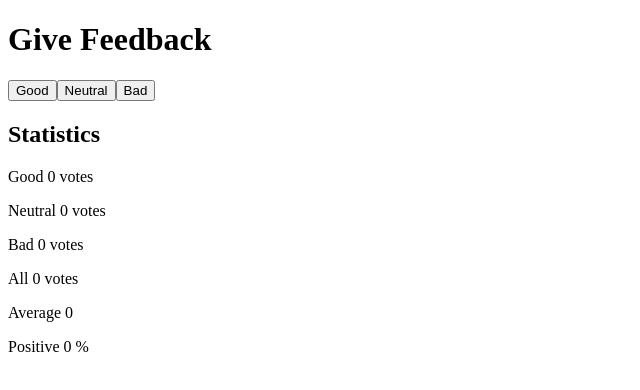
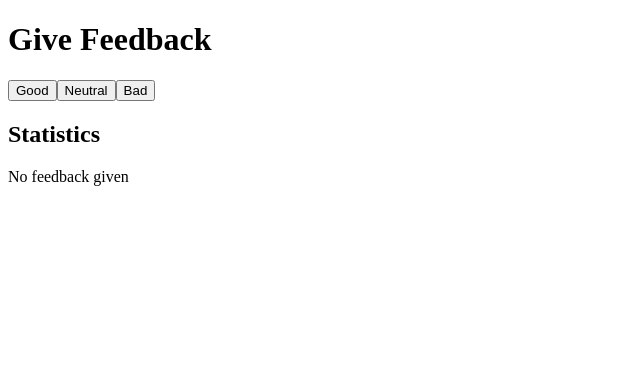
Before and after one commit to DavidGABSAN/fullstackopen-helsinki, a React (Vite) app in the folder part1/courseinfo/: page / in a window 1280 px wide. Shown: the top 390 px of the page, without its empty margins (0-640 px from the left). Built offline with nearby package versions, Linux system fonts and the light colour scheme.

Commit message:
Part 1 - 1.9: Unicafe step 4

```diff
--- a/part1/courseinfo/src/App.jsx
+++ b/part1/courseinfo/src/App.jsx
@@ -12,6 +12,9 @@ const Display = (props) => (
 );
 
 const Statistics = (props) => {
+  if (props.all === 0) {
+    return <p>No feedback given</p>;
+  }
   return (
     <>
       <Display text="Good" value={props.good} units="votes" />
```
